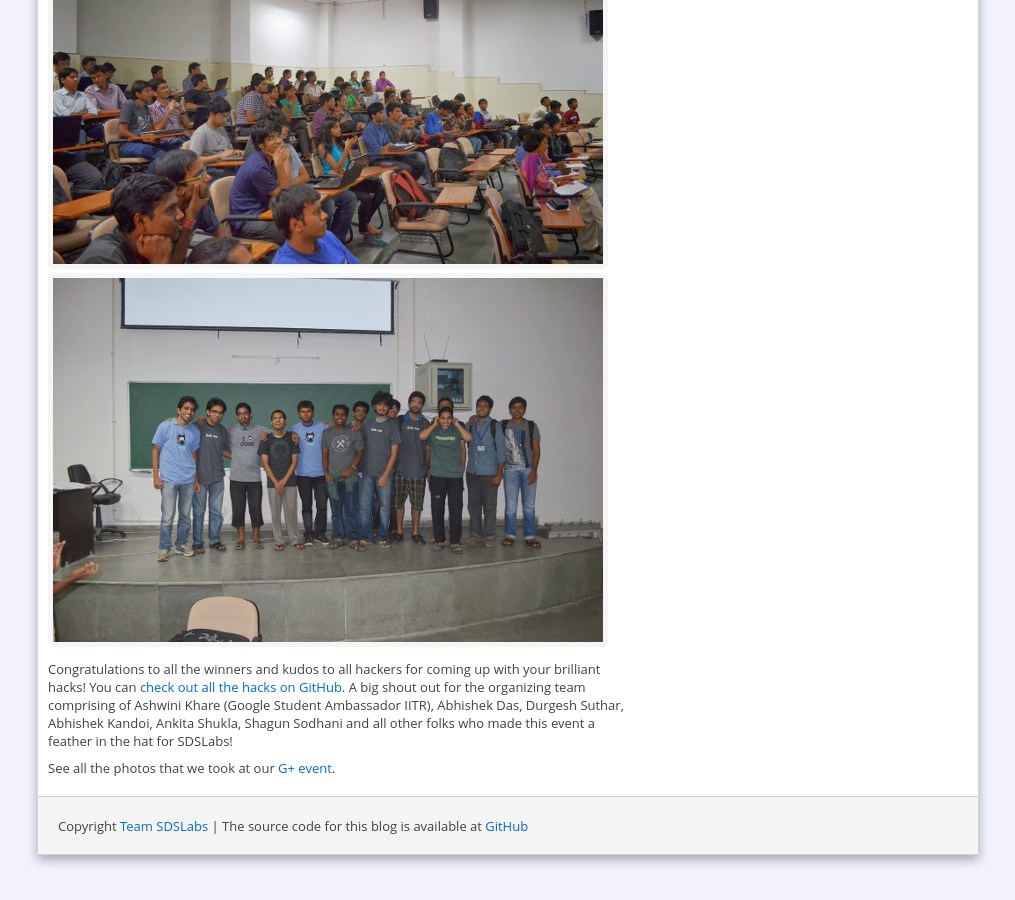
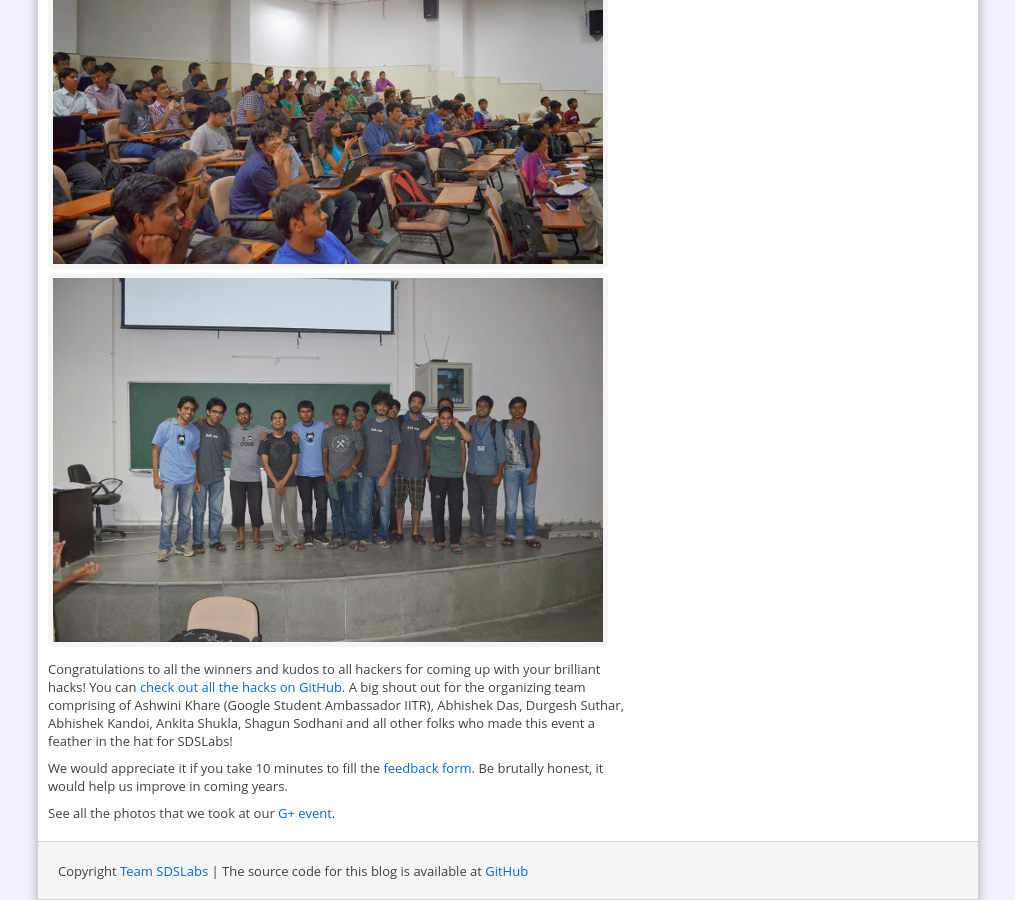
Before and after one commit to sdslabs/sdslabs.github.com, a Jekyll site: the page built from _posts/2013-10-22-syntax-error-2013.md, in a window 1280 px wide and 900 px high, scrolled down 2281 px. Shown: the whole window, without its empty margins (132-1147 px from the left). Built offline with Jekyll 4.4.1, drawn with Linux system fonts in a browser that asks for light colours; comment, search, counter and statistics services are not loaded.

Commit message:
Adds feedback form; SE13 post

```diff
--- a/_posts/2013-10-22-syntax-error-2013.md
+++ b/_posts/2013-10-22-syntax-error-2013.md
@@ -27,4 +27,6 @@ The hackathon clock started at 9PM on Saturday. Developers were free to code fro
 
 Congratulations to all the winners and kudos to all hackers for coming up with your brilliant hacks! You can [check out all the hacks on GitHub](https://github.com/SyntaxError2013). A big shout out for the organizing team comprising of Ashwini Khare (Google Student Ambassador IITR), Abhishek Das, Durgesh Suthar, Abhishek Kandoi, Ankita Shukla, Shagun Sodhani and all other folks who made this event a feather in the hat for SDSLabs!
 
+We would appreciate it if you take 10 minutes to fill the [feedback form](http://bit.ly/se13feedback). Be brutally honest, it would help us improve in coming years.
+
 See all the photos that we took at our [G+ event](https://plus.google.com/u/0/events/gallery/cvm3l40cjuo84du2bnke0fvvp54).
```
